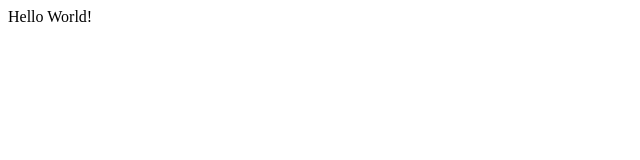
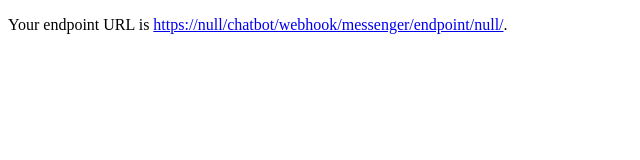
Before and after one commit to WeRules/werules.github.io, a plain HTML site: page chatbot/index.html in a window 1280 px wide. Shown: the whole page, without its empty margins (0-640 px from the left). Drawn offline with Linux system fonts and the light colour scheme.

Commit message:
add url settings chatbot

```diff
--- a/chatbot/index.html
+++ b/chatbot/index.html
@@ -1 +1,22 @@
-<p>Hello World!</p>
+<!DOCTYPE html>
+<html lang="en">
+<head>
+    <meta charset="UTF-8">
+    <title>Chatbot</title>
+</head>
+<body>
+    <p>Your endpoint URL is <a href="" id="a"></a>.</p>
+</body>
+<footer>
+    <script>
+        var url = new URL(window.location.href);
+        var base_url = url.searchParams.get("base_url");
+        var key = url.searchParams.get("key");
+        var a = document.getElementById('a');
+        var text = base_url + '/chatbot/webhook/messenger/endpoint/' + key + '/';
+        text = (text.indexOf('://') === -1) ? 'https://' + text : text;
+        a.innerText = text;
+        a.href = text;
+    </script>
+</footer>
+</html>
```
